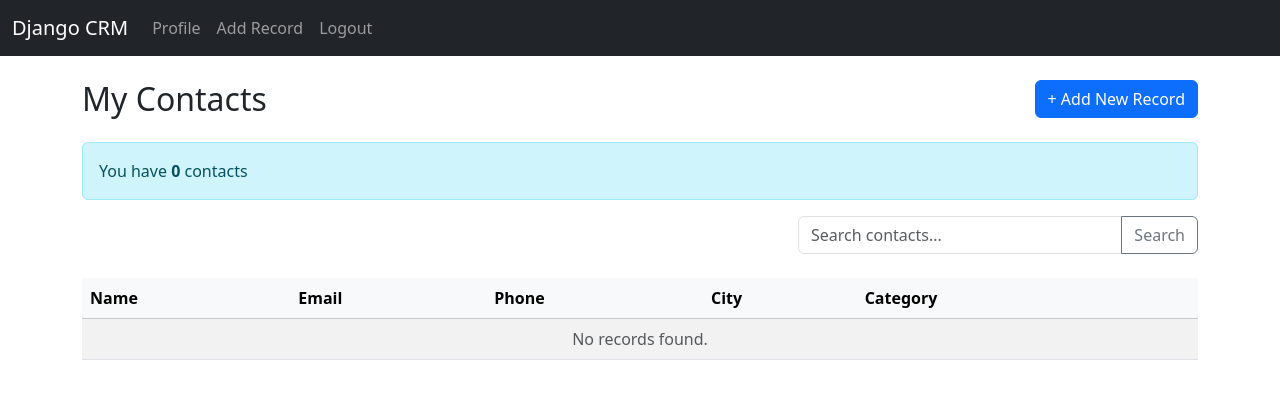
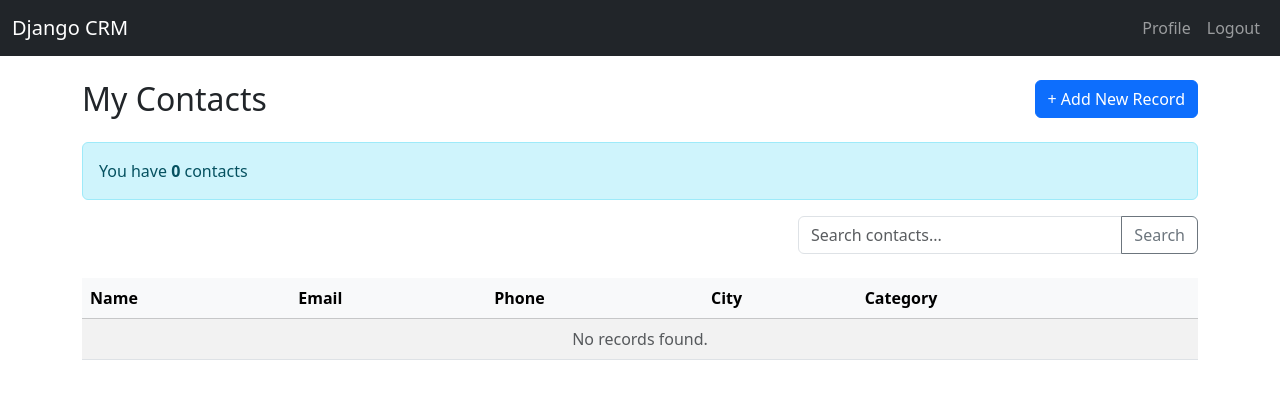
Before and after one commit to Romi-Sebastian/Django-CRM, a Django app: page / in a window 1280 px wide. Shown: the top 399 px of the page. Run offline with Django 4.2, Linux system fonts and the light colour scheme; the visitor is signed in with stand-in values (Sample User, id 1); data that the repository does not hold is empty.

Commit message:
Small UI fixes
Removed redundant add record link from navbar, changed register link's text color to match the general theme

```diff
--- a/website/templates/home.html
+++ b/website/templates/home.html
@@ -77,7 +77,7 @@
                 </form>
 
                 <div class="text-center mt-3">
-                    <a href="{% url 'register' %}">Don't have an account? Register</a>
+                    <a href="{% url 'register' %}" class="text-secondary">Don't have an account? Register</a>
                 </div>
         </div>
     </div>
--- a/website/templates/navbar.html
+++ b/website/templates/navbar.html
@@ -4,17 +4,13 @@
     <button class="navbar-toggler" type="button" data-bs-toggle="collapse" data-bs-target="#navbarSupportedContent" aria-controls="navbarSupportedContent" aria-expanded="false" aria-label="Toggle navigation">
       <span class="navbar-toggler-icon"></span>
     </button>
+
     <div class="collapse navbar-collapse" id="navbarSupportedContent">
-      <ul class="navbar-nav me-auto mb-2 mb-lg-0">
+      <ul class="navbar-nav ms-auto mb-2 mb-lg-0">
 
         {% if user.is_authenticated %}
-
         <li class="nav-item">
             <a class="nav-link" href="{% url 'profile' %}">Profile</a>
-          </li>
-
-         <li class="nav-item">
-            <a class="nav-link" href="{% url 'add' %}">Add Record</a>
           </li>
 
         <li class="nav-item">
```
